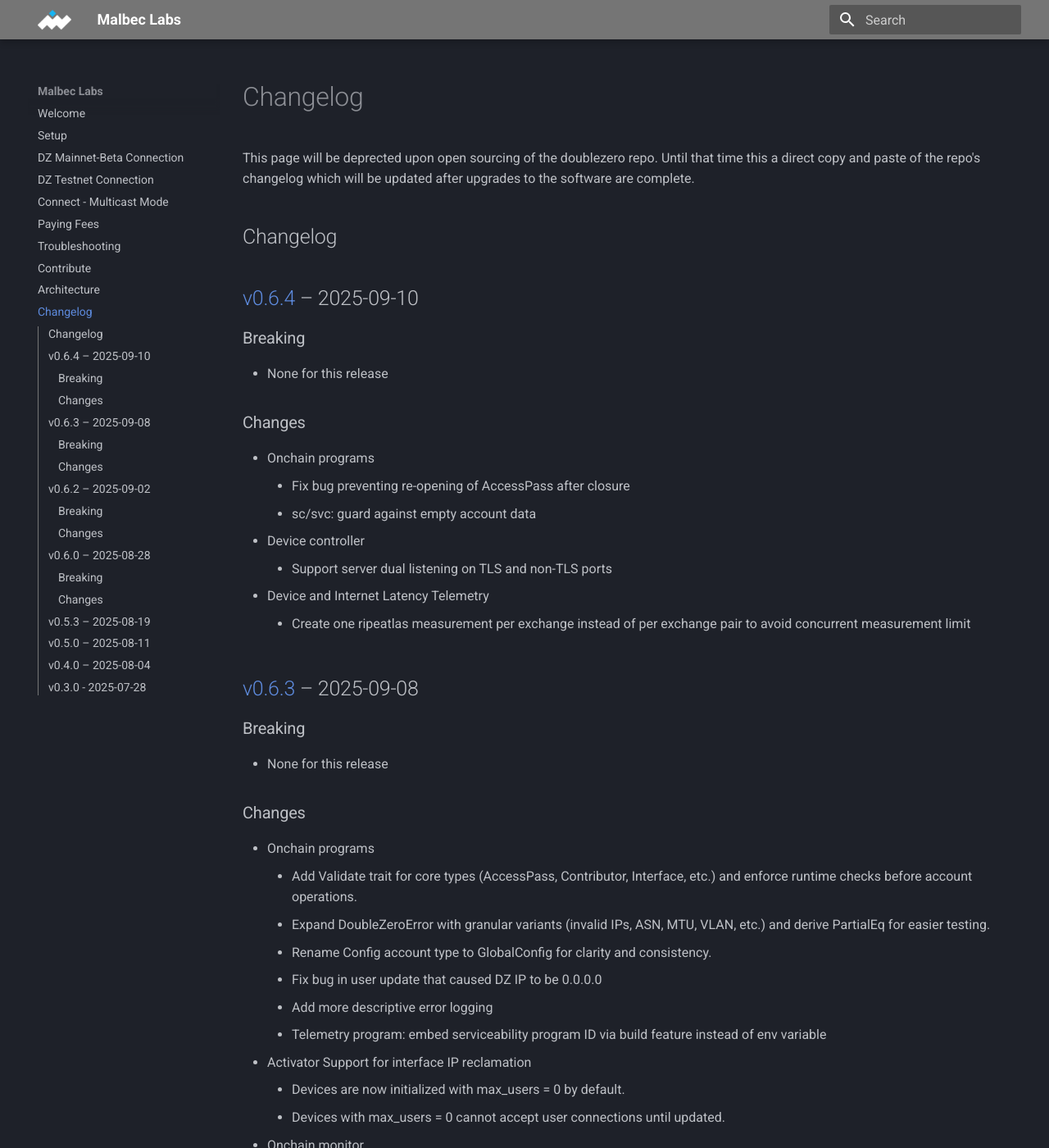
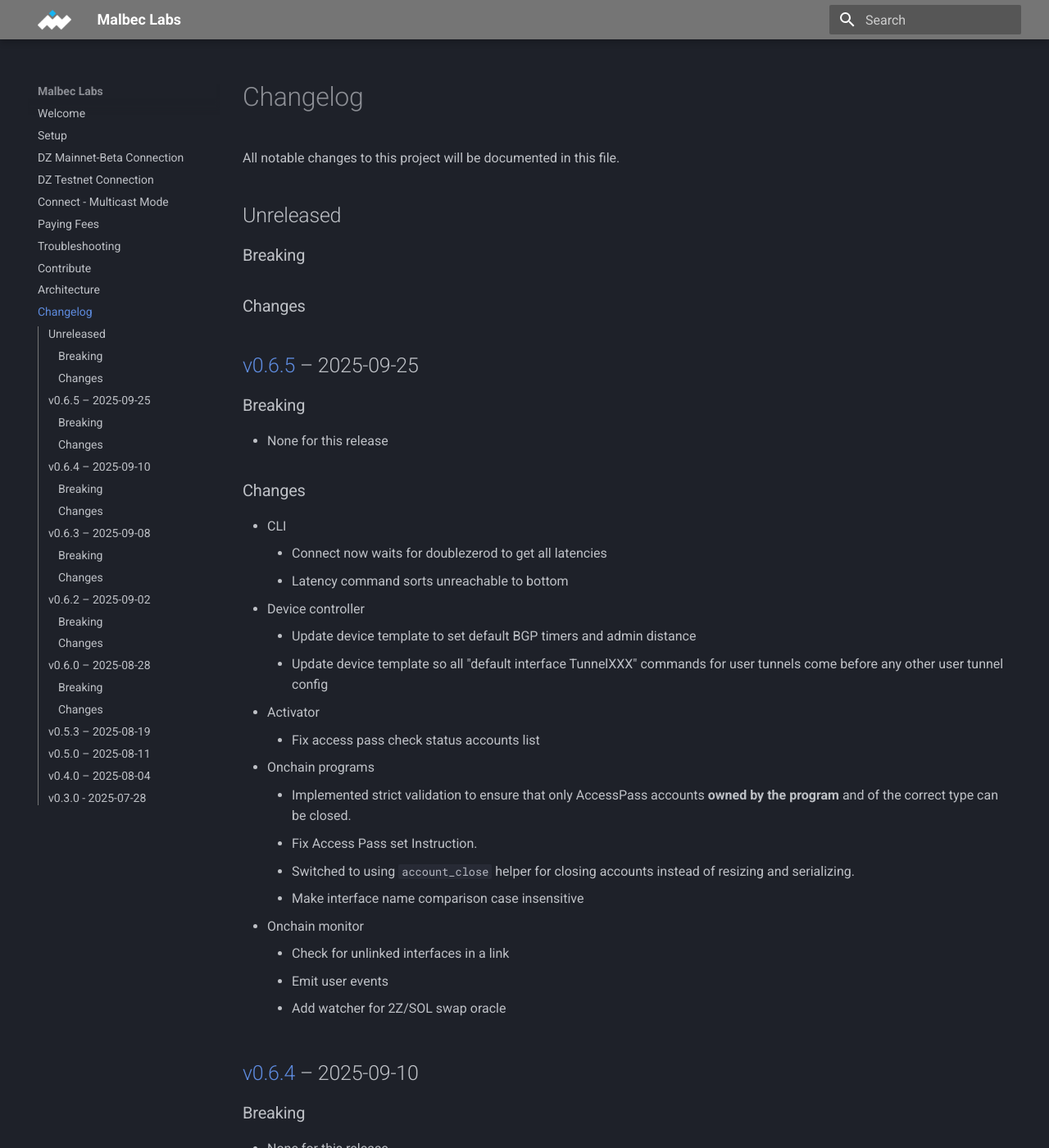
Before and after one commit to malbeclabs/docs, an MkDocs documentation site: the page built from docs/changelog.md, in a window 1280 px wide and 1400 px high. Shown: the whole window at 82% size. Built offline with MkDocs 1.6.1 and Material for MkDocs 9.7.7, drawn with Linux system fonts in a browser that asks for light colours.

Commit message:
add back config, and update changelog
changelog updated to 0.6.5
added back instructions for the config directory, due to user feedback.

```diff
--- a/docs/changelog.md
+++ b/docs/changelog.md
@@ -1,9 +1,38 @@
 # Changelog
 
-This page will be deprected upon open sourcing of the doublezero repo. Until that time this a direct copy and paste of the repo's changelog which will be updated after upgrades to the software are complete.
+All notable changes to this project will be documented in this file.
 
+## Unreleased
 
-## Changelog
+### Breaking
+
+### Changes
+
+## [v0.6.5](https://github.com/malbeclabs/doublezero/compare/client/v0.6.4...client/v0.6.5) – 2025-09-25
+
+### Breaking
+
+- None for this release
+
+### Changes
+
+- CLI
+    - Connect now waits for doublezerod to get all latencies
+    - Latency command sorts unreachable to bottom
+- Device controller
+    - Update device template to set default BGP timers and admin distance
+    - Update device template so all "default interface TunnelXXX" commands for user tunnels come before any other user tunnel config
+- Activator
+    - Fix access pass check status accounts list
+- Onchain programs
+    - Implemented strict validation to ensure that only AccessPass accounts **owned by the program** and of the correct type can be closed.
+    - Fix Access Pass set Instruction.
+    - Switched to using `account_close` helper for closing accounts instead of resizing and serializing.
+    - Make interface name comparison case insensitive
+- Onchain monitor
+    - Check for unlinked interfaces in a link
+    - Emit user events
+    - Add watcher for 2Z/SOL swap oracle
 
 ## [v0.6.4](https://github.com/malbeclabs/doublezero/compare/client/v0.6.3...client/v0.6.4) – 2025-09-10
 
```
Also changed, not shown: docs/setup.md (+19 -0 lines).
